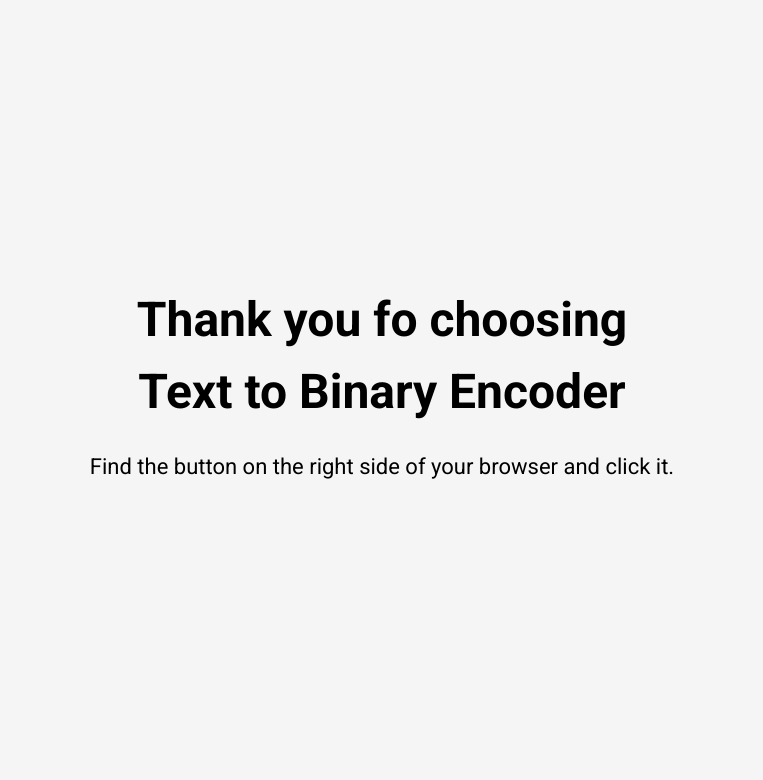
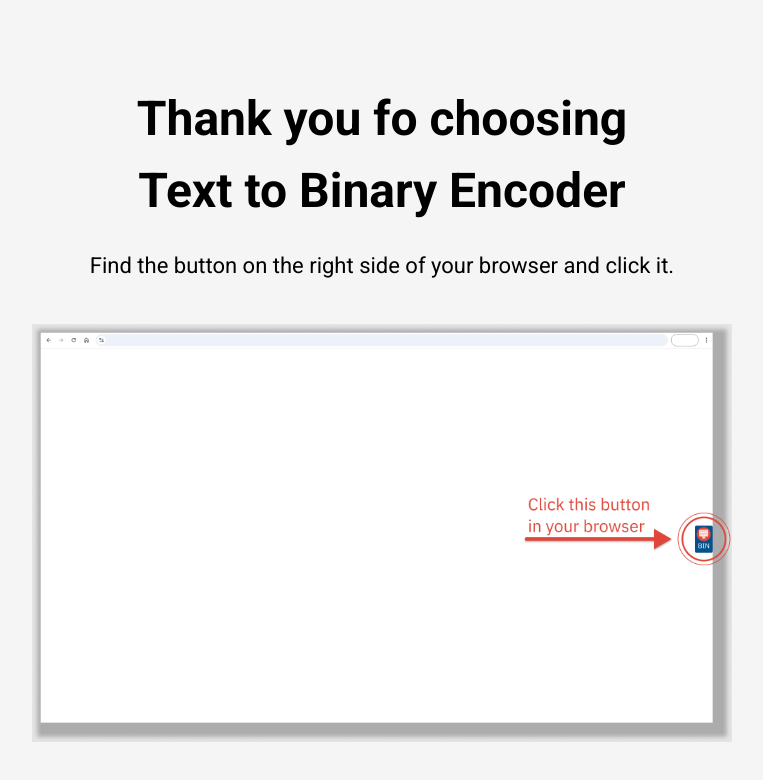
Before and after one commit to polyankin/text-to-binary-encoder-v.1, a plain HTML site: page index.html in a window 1280 px wide. Shown: the whole page, without its empty margins (258-1021 px from the left). Drawn offline with Linux system fonts and the light colour scheme; a web font is replaced by a local one.

Commit message:
fixes: img path

```diff
--- a/index.html
+++ b/index.html
@@ -119,7 +119,7 @@
          </p>
       </div>
       <div>
-         <img src="img/welcome/WelcomePage.png" alt="">
+         <img src="/img/WelcomePage.png" alt="">
       </div>
    </div>
 </body>
```
